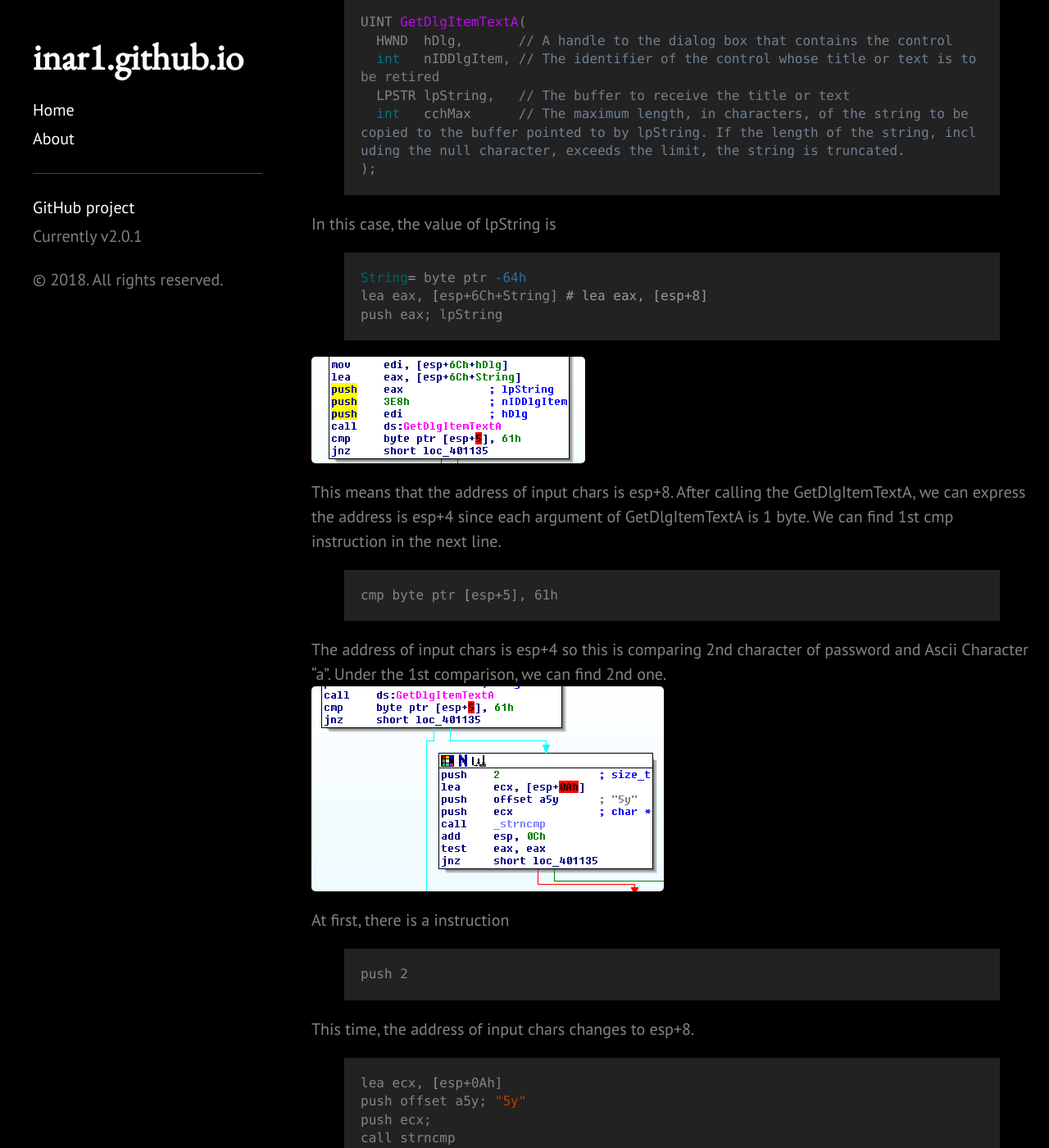
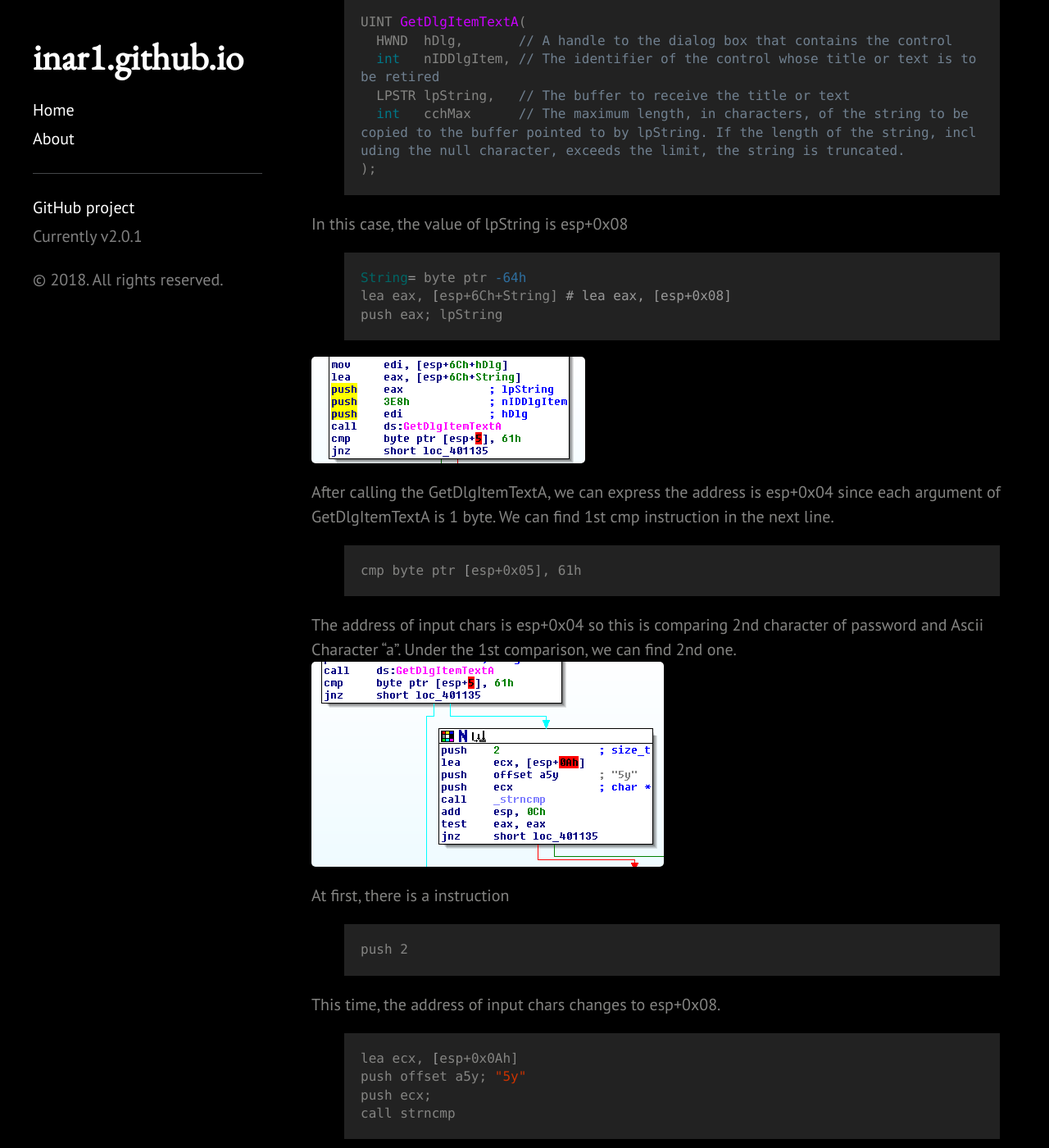
Before and after one commit to 1n4r1/1n4r1.github.io, a Jekyll site: the page built from _posts/2018-12-23-Easy-Crackme-Writeup.md, in a window 1280 px wide and 1400 px high, scrolled down 1929 px. Shown: the whole window at 82% size. Built offline with Jekyll 4.4.1, drawn with Linux system fonts in a browser that asks for light colours.

Commit message:
update 2018-12-23

```diff
--- a/_posts/2018-12-23-Easy-Crackme-Writeup.md
+++ b/_posts/2018-12-23-Easy-Crackme-Writeup.md
@@ -37,29 +37,28 @@ UINT GetDlgItemTextA(
   int   cchMax      // The maximum length, in characters, of the string to be copied to the buffer pointed to by lpString. If the length of the string, including the null character, exceeds the limit, the string is truncated.
 );
 {% endhighlight %}
-In this case, the value of lpString is
+In this case, the value of lpString is esp+0x08
 {% highlight shell %}
 String= byte ptr -64h
-lea eax, [esp+6Ch+String] # lea eax, [esp+8]
+lea eax, [esp+6Ch+String] # lea eax, [esp+0x08]
 push eax; lpString
 {% endhighlight %}
 ![placeholder](https://inar1.github.io/public/images/2018-12-24-16-30-20.png)
-This means that the address of input chars is esp+8.
-After calling the GetDlgItemTextA, we can express the address is esp+4 since each argument of GetDlgItemTextA is 1 byte.
+After calling the GetDlgItemTextA, we can express the address is esp+0x04 since each argument of GetDlgItemTextA is 1 byte.
 We can find 1st cmp instruction in the next line.
 {% highlight shell %}
-cmp byte ptr [esp+5], 61h
+cmp byte ptr [esp+0x05], 61h
 {% endhighlight %}
-The address of input chars is esp+4 so this is comparing 2nd character of password and Ascii Character "a".
+The address of input chars is esp+0x04 so this is comparing 2nd character of password and Ascii Character "a".
 Under the 1st comparison, we can find 2nd one.
 ![placeholder](https://inar1.github.io/public/images/2018-12-23-11-35-45.png)
 At first, there is a instruction
 {% highlight shell %}
 push 2
 {% endhighlight %}
-This time, the address of input chars changes to esp+8.
+This time, the address of input chars changes to esp+0x08.
 {% highlight shell %}
-lea ecx, [esp+0Ah]
+lea ecx, [esp+0x0Ah]
 push offset a5y; "5y"
 push ecx;
 call strncmp
```
